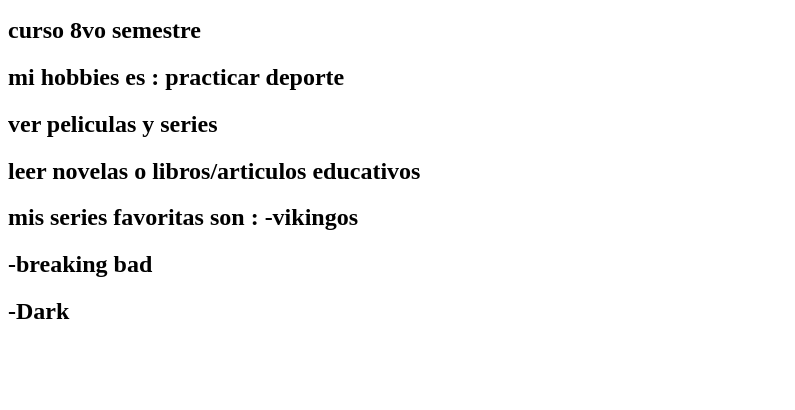
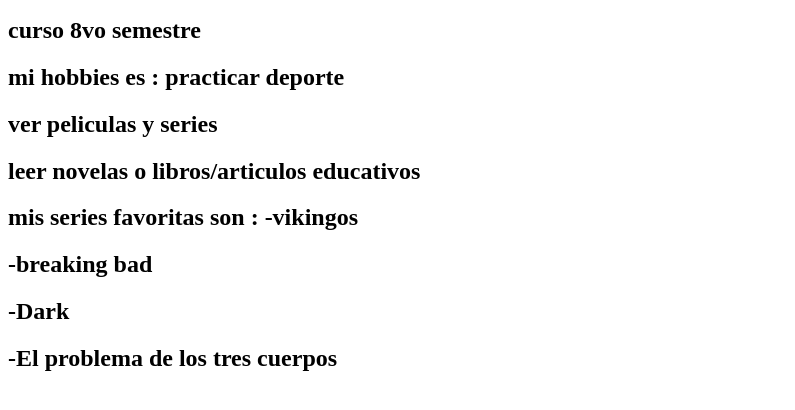
Before and after one commit to Jeanpolo1/BUENAS_PRACTICAS, a plain HTML site: page index.html in a window 1280 px wide. Shown: the part 110-520 px from the top of the page, without its empty margins (0-795 px from the left). Drawn offline with Linux system fonts and the light colour scheme.

Commit message:
cuarta serie

```diff
--- a/index.html
+++ b/index.html
@@ -15,5 +15,6 @@
     <h2>mis series favoritas son : -vikingos </h2>
     <h2>-breaking bad</h2>
     <h2>-Dark</h2>
+    <h2>-El problema de los tres cuerpos</h2>
 </body>
 </html>
```
